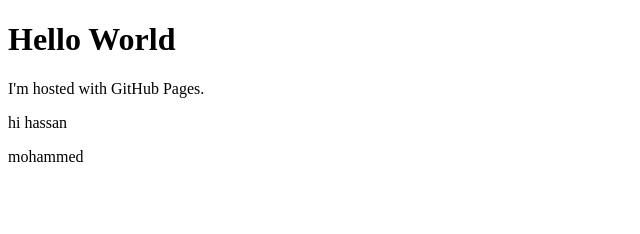
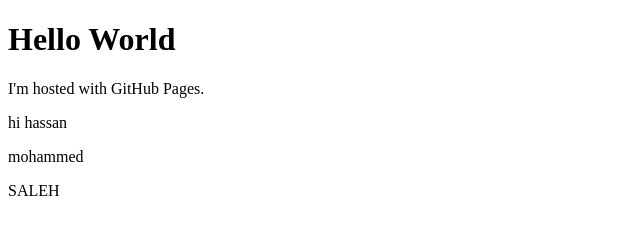
Before and after one commit to hmskamzari/kumzar, a plain HTML site: page index.html in a window 1280 px wide. Shown: the full height of the page, 0-640 px from the left. Drawn offline with Linux system fonts and the light colour scheme.

Commit message:
Update index.html

```diff
--- a/index.html
+++ b/index.html
@@ -5,5 +5,6 @@
 <p>I'm hosted with GitHub Pages.</p>
 <p>hi hassan</p>
 <p>mohammed</p>
+<p>SALEH</p>
 </body>
 </html>
```
